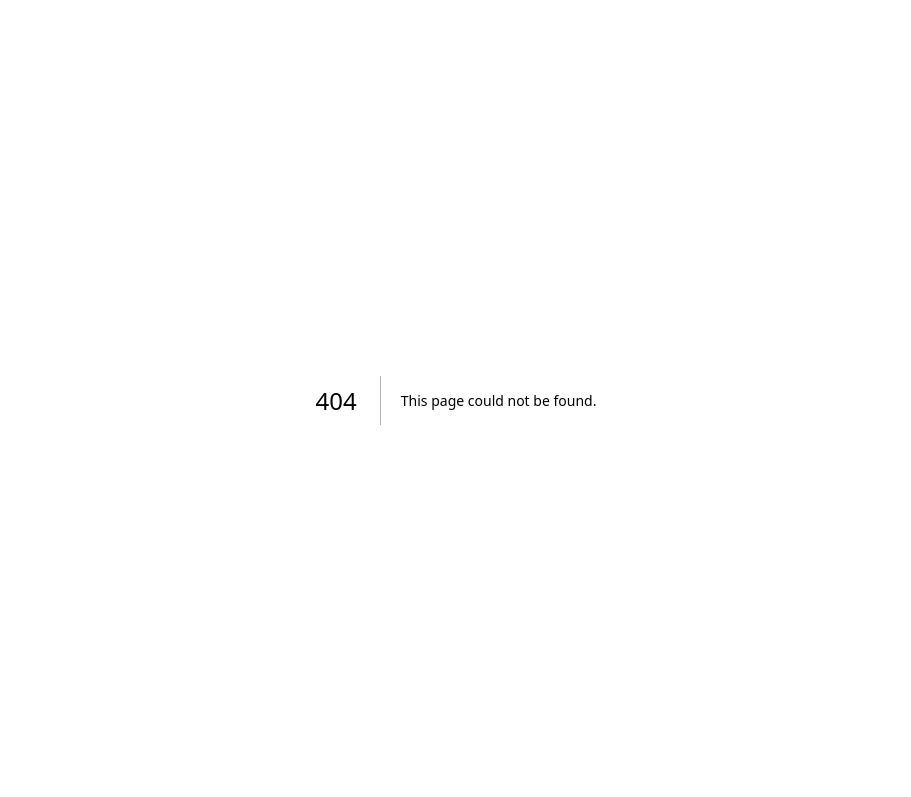
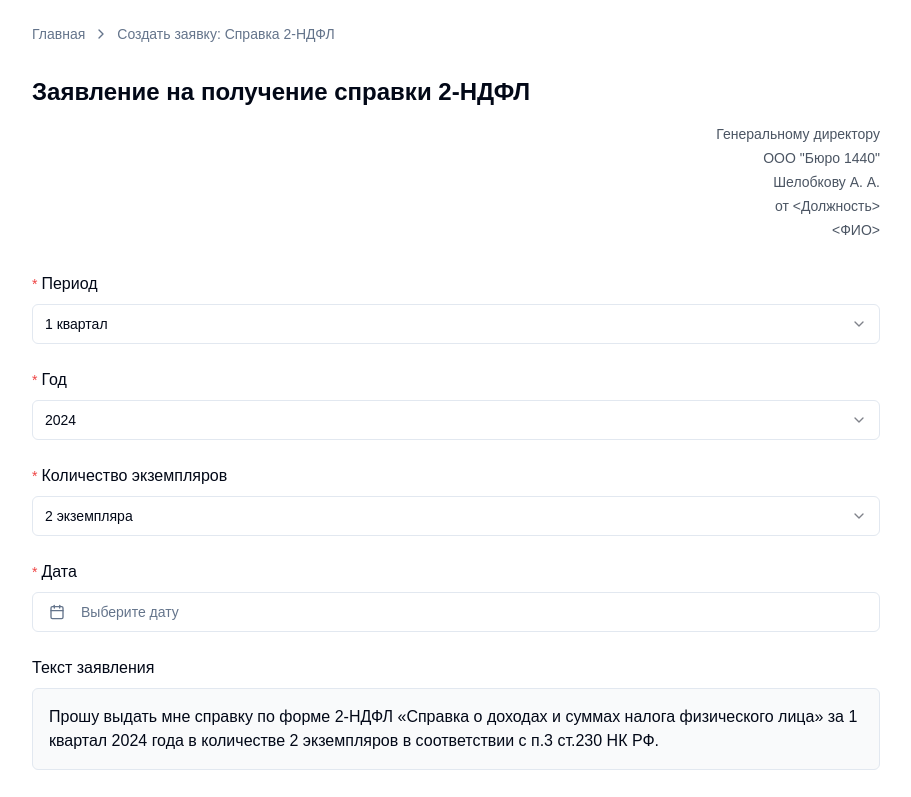
Before and after one commit to Kupl91/widget-for-tests, a Next.js app: page /ndfl-request in a window 1280 px wide. Before the commit this address had no page. Shown: the top 797 px of the page, without its empty margins (184-1095 px from the left). Built offline with nearby package versions, Linux system fonts and the light colour scheme.

Commit message:
2ндфл страница

```diff
--- /dev/null
+++ b/app/ndfl-request/page.tsx
@@ -0,0 +1,224 @@
+"use client"
+
+import { ChevronRight } from 'lucide-react'
+import Link from "next/link"
+import { useState } from "react"
+
+import { Button } from "@/components/ui/button"
+import {
+  Select,
+  SelectContent,
+  SelectItem,
+  SelectTrigger,
+  SelectValue,
+} from "@/components/ui/select"
+import { Input } from "@/components/ui/input"
+import {
+  Popover,
+  PopoverContent,
+  PopoverTrigger,
+} from "@/components/ui/popover"
+import { Calendar } from "@/components/ui/calendar"
+import { CalendarIcon } from "lucide-react"
+import { cn } from "@/lib/utils"
+import { format } from "date-fns"
+import { ru } from "date-fns/locale"
+
+type PeriodOption = {
+  value: string
+  label: string
+  quarters: number[]
+}
+
+const periodOptions: PeriodOption[] = [
+  { value: "q1", label: "1 квартал", quarters: [1] },
+  { value: "q2", label: "2 квартал", quarters: [2] },
+  { value: "q3", label: "3 квартал", quarters: [3] },
+  { value: "q4", label: "4 квартал", quarters: [4] },
+  { value: "q1-2", label: "1-2 квартал", quarters: [1, 2] },
+  { value: "q2-3", label: "2-3 квартал", quarters: [2, 3] },
+  { value: "q3-4", label: "3-4 квартал", quarters: [3, 4] },
+  { value: "q1-3", label: "1-3 квартал", quarters: [1, 2, 3] },
+  { value: "q2-4", label: "2-4 квартал", quarters: [2, 3, 4] },
+  { value: "full", label: "Год", quarters: [1, 2, 3, 4] },
+]
+
+export default function NdflRequestPage() {
+  const [selectedDate, setSelectedDate] = useState<Date>()
+  const [period, setPeriod] = useState("q1")
+  const [year, setYear] = useState("2024")
+  const [copies, setCopies] = useState("2")
+
+  // Функция для получения текстового описания периода
+  const getPeriodText = (periodValue: string) => {
+    const selectedPeriod = periodOptions.find(p => p.value === periodValue)
+    if (!selectedPeriod) return ""
+
+    if (selectedPeriod.value === "full") {
+      return `${year} год`
+    }
+
+    if (selectedPeriod.quarters.length === 1) {
+      return `${selectedPeriod.quarters[0]} квартал ${year} года`
+    }
+
+    const firstQ = selectedPeriod.quarters[0]
+    const lastQ = selectedPeriod.quarters[selectedPeriod.quarters.length - 1]
+    return `${firstQ}-${lastQ} кварталы ${year} года`
+  }
+
+  // Автоматически сгенерированный текст заявления
+  const requestText = `Прошу выдать мне справку по форме 2-НДФЛ «Справка о доходах и суммах налога физического лица» за ${getPeriodText(period)} в количестве ${copies} экземпляров в соответствии с п.3 ст.230 НК РФ.`
+
+  return (
+    <div className="max-w-4xl mx-auto p-6">
+      {/* Breadcrumb */}
+      <nav className="flex items-center space-x-2 text-sm text-muted-foreground mb-8">
+        <Link href="/" className="hover:text-blue-600">Главная</Link>
+        <ChevronRight className="h-4 w-4" />
+        <span>Создать заявку: Справка 2-НДФЛ</span>
+      </nav>
+
+      <div className="mb-8">
+        <h1 className="text-2xl font-semibold mb-4">
+          Заявление на получение справки 2-НДФЛ
+        </h1>
+        <div className="text-right text-sm text-gray-600 space-y-1">
+          <p>Генеральному директору</p>
+          <p>ООО "Бюро 1440"</p>
+          <p>Шелобкову А. А.</p>
+          <p>от {`<Должность>`}</p>
+          <p>{`<ФИО>`}</p>
+        </div>
+      </div>
+
+      <form className="space-y-6">
+        {/* Период */}
+        <div className="space-y-2">
+          <label className="block">
+            <span className="text-sm text-red-500 mr-1">*</span>
+            Период
+          </label>
+          <Select value={period} onValueChange={setPeriod}>
+            <SelectTrigger className="w-full">
+              <SelectValue placeholder="Выберите период" />
+            </SelectTrigger>
+            <SelectContent>
+              <SelectItem value="full">За год</SelectItem>
+              <SelectItem value="q1">1 квартал</SelectItem>
+              <SelectItem value="q2">2 квартал</SelectItem>
+              <SelectItem value="q3">3 квартал</SelectItem>
+              <SelectItem value="q4">4 квартал</SelectItem>
+              <SelectItem value="q1-2">1-2 кварталы</SelectItem>
+              <SelectItem value="q2-3">2-3 кварталы</SelectItem>
+              <SelectItem value="q3-4">3-4 кварталы</SelectItem>
+              <SelectItem value="q1-3">1-3 кварталы</SelectItem>
+              <SelectItem value="q2-4">2-4 кварталы</SelectItem>
+            </SelectContent>
+          </Select>
+        </div>
+
+        {/* Год */}
+        <div className="space-y-2">
+          <label className="block">
+            <span className="text-sm text-red-500 mr-1">*</span>
+            Год
+          </label>
+          <Select value={year} onValueChange={setYear}>
+            <SelectTrigger className="w-full">
+              <SelectValue placeholder="Выберите год" />
+            </SelectTrigger>
+            <SelectContent>
+              <SelectItem value="2024">2024</SelectItem>
+              <SelectItem value="2023">2023</SelectItem>
+              <SelectItem value="2022">2022</SelectItem>
+              <SelectItem value="2021">2021</SelectItem>
+            </SelectContent>
+          </Select>
+        </div>
+
+        {/* Количество экземпляров */}
+        <div className="space-y-2">
+          <label className="block">
+            <span className="text-sm text-red-500 mr-1">*</span>
+            Количество экземпляров
+          </label>
+          <Select value={copies} onValueChange={setCopies}>
+            <SelectTrigger className="w-full">
+              <SelectValue placeholder="Выберите количество" />
+            </SelectTrigger>
+            <SelectContent>
+              <SelectItem value="1">1 экземпляр</SelectItem>
+              <SelectItem value="2">2 экземпляра</SelectItem>
+              <SelectItem value="3">3 экземпляра</SelectItem>
+            </SelectContent>
+          </Select>
+        </div>
+
+        {/* Дата */}
+        <div className="space-y-2">
+          <label className="block">
+            <span className="text-sm text-red-500 mr-1">*</span>
+            Дата
+          </label>
+          <Popover>
+            <PopoverTrigger asChild>
+              <Button
+                variant="outline"
+                className={cn(
+                  "w-full justify-start text-left font-normal",
+                  !selectedDate && "text-muted-foreground"
+                )}
+              >
+                <CalendarIcon className="mr-2 h-4 w-4" />
+                {selectedDate ? format(selectedDate, 'dd.MM.yyyy', { locale: ru }) : "Выберите дату"}
+              </Button>
+            </PopoverTrigger>
+            <PopoverContent className="w-auto p-0">
+              <Calendar
+                mode="single"
+                selected={selectedDate}
+                onSelect={setSelectedDate}
+                initialFocus
+              />
+            </PopoverContent>
+          </Popover>
+        </div>
+
+        {/* Предпросмотр текста заявления */}
+        <div className="space-y-2">
+          <label className="block">Текст заявления</label>
+          <div className="p-4 border rounded-md bg-gray-50">
+            {requestText}
+          </div>
+        </div>
+
+        {/* Executor */}
+        <div className="space-y-2">
+          <label className="block">
+            <span className="text-sm text-red-500 mr-1">*</span>
+            Исполнитель
+          </label>
+          <Select defaultValue="hr">
+            <SelectTrigger className="w-full">
+              <SelectValue placeholder="Выберите исполнителя" />
+            </SelectTrigger>
+            <SelectContent>
+              <SelectItem value="hr">HR Department</SelectItem>
+            </SelectContent>
+          </Select>
+        </div>
+
+        {/* Form Actions */}
+        <div className="flex justify-end space-x-4 pt-4">
+          <Button variant="outline" type="button">
+            Отмена
+          </Button>
+          <Button type="submit">
+            Создать
+          </Button>
+        </div>
+      </form>
+    </div>
+  )
+}
--- a/components/request-widget.tsx
+++ b/components/request-widget.tsx
@@ -138,6 +138,8 @@ export default function RequestWidget() {
                 ? "/leave-request"
                 : title === "Доступ к системам"
                 ? "/system-access"
+                : title === "Справка 2-НДФЛ"
+                ? "/ndfl-request"
                 : "#"
             }
           >
```
